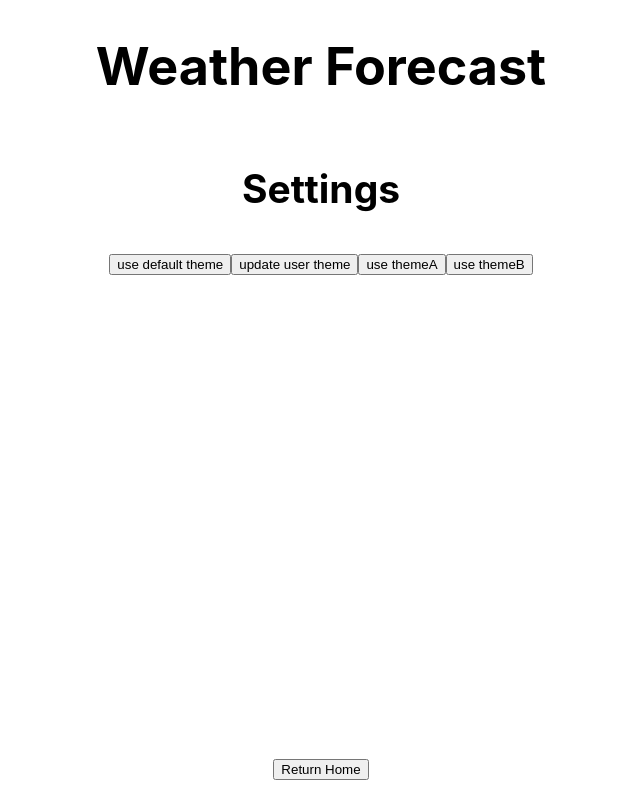
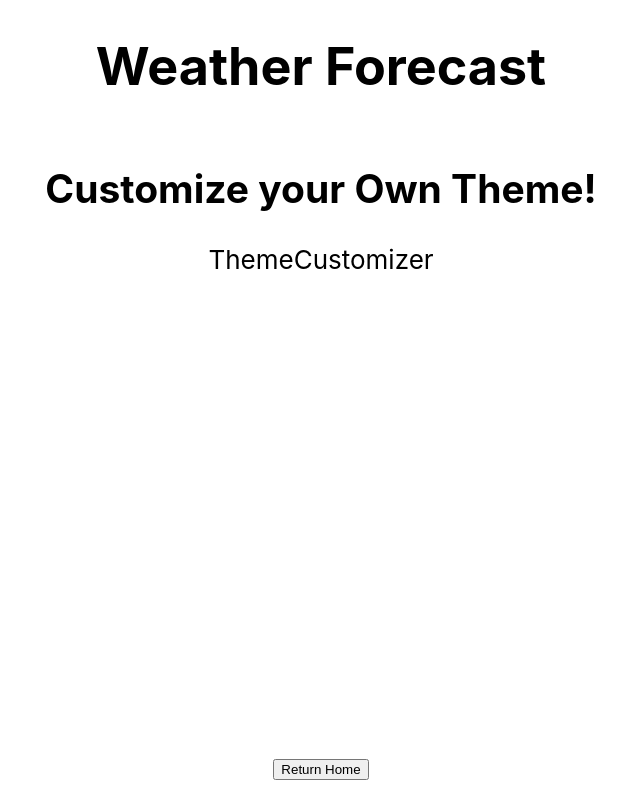
Before and after one commit to irackson/weather-forecast, a React (Create React App) app: page /settings in a window 1280 px wide. Shown: the whole page, without its empty margins (319-959 px from the left). Built offline with nearby package versions, Linux system fonts and the light colour scheme.

Commit message:
move theme application box to home - prep settings for theme customizer - organize imports

```diff
--- /dev/null
+++ b/src/components/user/ThemeApplicator.js
@@ -0,0 +1,49 @@
+import { useContext } from 'react';
+import { Link } from 'react-router-dom';
+
+import { StyleContext } from 'App';
+
+function ThemeApplicator(props) {
+    const { styles, themes, updateThemeSelection } = useContext(StyleContext);
+
+    return (
+        <>
+            <div>
+                <button
+                    type="button"
+                    onClick={() => {
+                        updateThemeSelection('default');
+                    }}
+                >
+                    use default theme
+                </button>
+                <button
+                    type="button"
+                    onClick={() => {
+                        updateThemeSelection('userPreference');
+                    }}
+                >
+                    update user theme
+                </button>
+                <button
+                    type="button"
+                    onClick={() => {
+                        updateThemeSelection('themeA');
+                    }}
+                >
+                    use themeA
+                </button>
+                <button
+                    type="button"
+                    onClick={() => {
+                        updateThemeSelection('themeB');
+                    }}
+                >
+                    use themeB
+                </button>
+            </div>
+        </>
+    );
+}
+
+export default ThemeApplicator;
--- /dev/null
+++ b/src/components/user/ThemeCustomizer.js
@@ -0,0 +1,14 @@
+import { StyleContext } from 'App';
+import { useContext } from 'react';
+
+function ThemeCustomizer(props) {
+    const { styles, themes, updateThemeSelection } = useContext(StyleContext);
+
+    return (
+        <>
+            <div>ThemeCustomizer</div>
+        </>
+    );
+}
+
+export default ThemeCustomizer;
--- a/src/components/weather/WeatherIcon.js
+++ b/src/components/weather/WeatherIcon.js
@@ -1,7 +1,7 @@
 import { StyleContext } from 'App';
 import { useContext } from 'react';
+import styled from 'styled-components';
 import { getStyledCommands } from 'utils/theme-helper';
-import styled from 'styled-components';
 
 const relativePath = 'src/components/weather/WeatherIcon.js';
 const styledComponentNames = ['Icon', 'MySection'];
--- a/src/pages/Home.js
+++ b/src/pages/Home.js
@@ -1,4 +1,5 @@
 import { DataContext } from 'App';
+import ThemeApplicator from 'components/user/ThemeApplicator';
 import WeatherForecast from 'components/weather/WeatherForecast';
 import { useContext } from 'react';
 import { Link } from 'react-router-dom';
@@ -29,6 +30,10 @@ export default function Home(props) {
                     ></WeatherForecast>
                 ))}
             </Section>
+            <h4>Pick your Theme</h4>
+            <Section>
+                <ThemeApplicator></ThemeApplicator>
+            </Section>
             <footer>
                 <nav>
                     <Link to="/settings">
--- a/src/pages/Settings.js
+++ b/src/pages/Settings.js
@@ -1,48 +1,15 @@
+import { StyleContext } from 'App';
+import ThemeCustomizer from 'components/user/ThemeCustomizer';
 import { useContext } from 'react';
 import { Link } from 'react-router-dom';
-
-import { StyleContext } from 'App';
 
 function Settings(props) {
     const { styles, themes, updateThemeSelection } = useContext(StyleContext);
 
     return (
         <>
-            <h2>Settings</h2>{' '}
-            <div>
-                <button
-                    type="button"
-                    onClick={() => {
-                        updateThemeSelection('default');
-                    }}
-                >
-                    use default theme
-                </button>
-                <button
-                    type="button"
-                    onClick={() => {
-                        updateThemeSelection('userPreference');
-                    }}
-                >
-                    update user theme
-                </button>
-                <button
-                    type="button"
-                    onClick={() => {
-                        updateThemeSelection('themeA');
-                    }}
-                >
-                    use themeA
-                </button>
-                <button
-                    type="button"
-                    onClick={() => {
-                        updateThemeSelection('themeB');
-                    }}
-                >
-                    use themeB
-                </button>
-            </div>
+            <h2>Customize your Own Theme!</h2>{' '}
+            <ThemeCustomizer></ThemeCustomizer>
             <footer>
                 <nav>
                     <Link to="/">
```
Also changed, not shown: src/App.js (+13 -22 lines).
